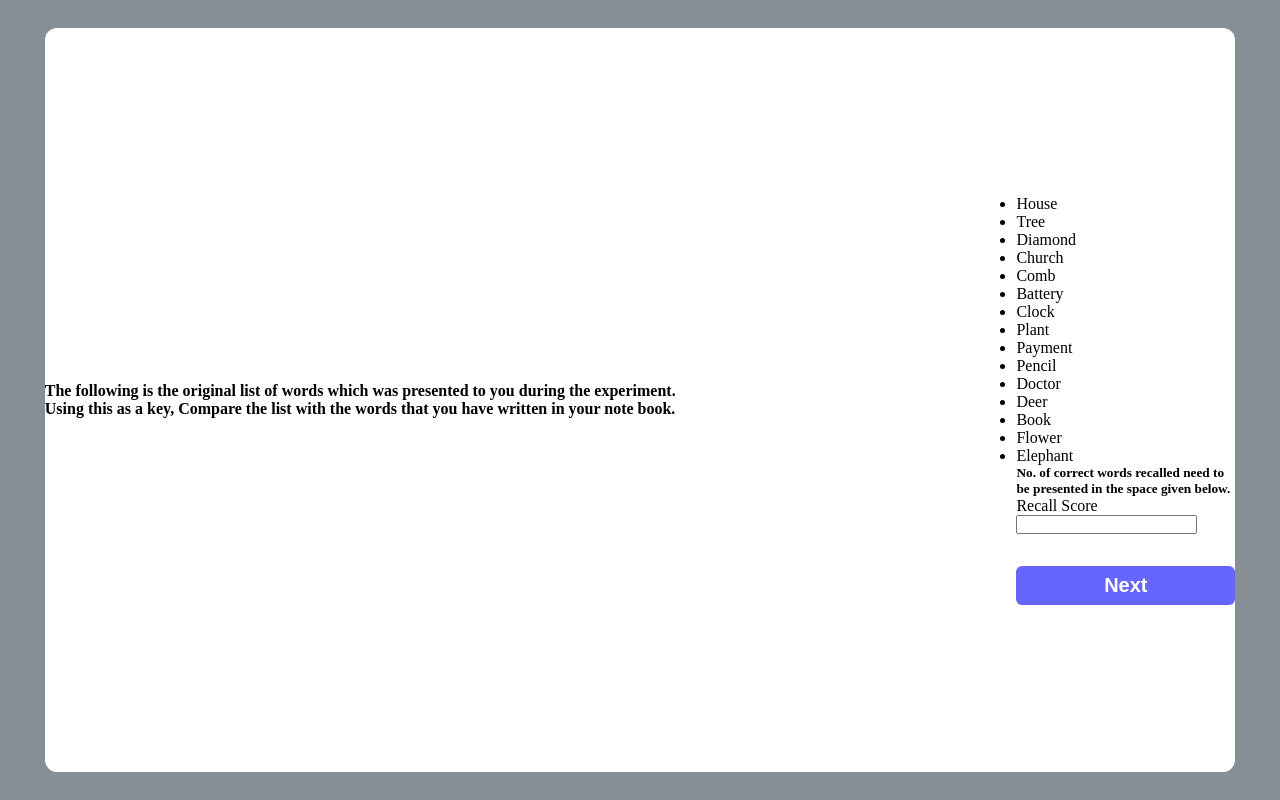
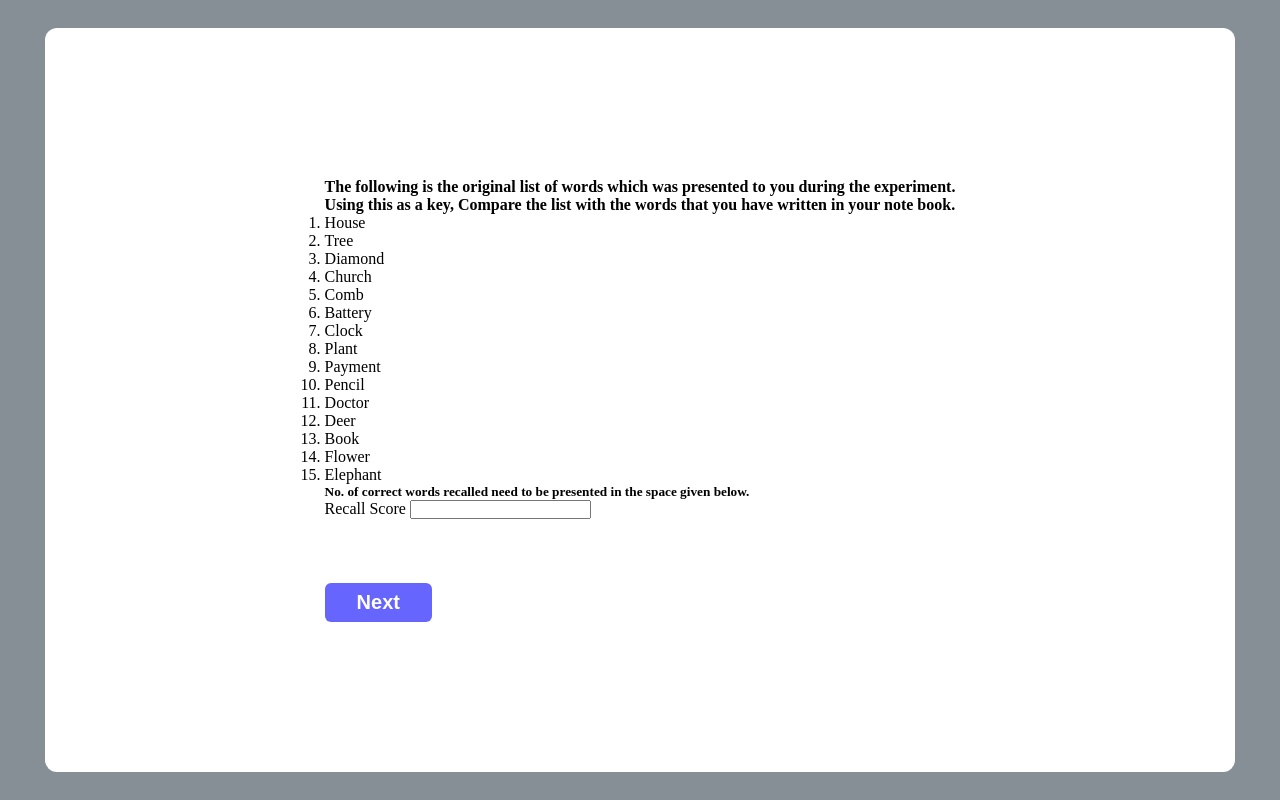
Before and after one commit to phanee123/recallandrecognition, a React (Vite) app: page /evaluate in a window 1280 px wide. Built offline with nearby package versions, Linux system fonts and the light colour scheme.

Commit message:
added telugu instructions

```diff
--- a/src/App.css
+++ b/src/App.css
@@ -6,20 +6,29 @@
   display: flex;
   justify-content: center;
   align-items: center;
+  gap: 18px;
+}
+
+.heading {
+  text-align: center;
+  gap: 32px;
 }
 
 .evaluateWrapper {
-  display: flex;
-  gap: 20rem;
+  gap: 32px;
   justify-content: center;
   align-items: center;
 }
 
 .inputWrapper {
   display: flex;
-  gap: 2rem;
+  gap: 4rem;
   flex-direction: column;
   justify-content: center;
+}
+
+.wordWrapper {
+  gap: 18px;
 }
 
 .button {
@@ -33,6 +42,7 @@
   cursor: pointer;
   font-size: 20px;
   font-weight: 600;
+  max-width: min-content;
 }
 
 @media (max-width: 768px) {
--- a/src/constants/InstructionSteps.js
+++ b/src/constants/InstructionSteps.js
@@ -12,7 +12,7 @@ const INSTRUCTION_STEPS_TEST1 = [
             The most common methods are recall & recognition.
             </p>
             <p>
-            Recall involves the verbal reproduction or repetition of learnt material. In free recall, chunks, or pieces of
+            Recall involves the verbal reproduction or recollection of learnt material without errors. In free recall, chunks, or pieces of
             learnt material may be recalled freely without following any specific order. Some may reproduce the answer
             instantly, i.e., without following a specific order.
             </p>
@@ -59,9 +59,11 @@ const INSTRUCTION_STEPS_TEST1 = [
   {
     stepIndex: 4,
     content: `
-            <h2>Instructions</h2>
+            <h4><u>Now we will begin the experiment!</u></h4>
+            <h5><u>ఇప్పుడు  ప్రయోగం ప్రారంభమవుతుంది!</u></h5>
+            <h2><u>Instructions</u></h2>
             <p>
-            You will see a list of words presented on the screen, read carefully and try to remember as many words as possible.
+            You will see a list of words presented on the screen, read carefully and try to remember as many words as possible with in the given time / మీ స్క్రీన్‌పై కొన్ని పదాల జాబితాను చూస్తారు. మీకు ఇచ్చిన కొంత సమయంలో ఆ పదాల జాబితాను జాగ్రత్తగా చదివి, సాధ్యమైనన్ని ఎక్కువ పదాలను గుర్తుంచుకోవడానికి ప్రయత్నించండి.
             </p>
             `,
     buttonLabel1: "Previous",
@@ -70,8 +72,8 @@ const INSTRUCTION_STEPS_TEST1 = [
   },
   {
     stepIndex: 5,
-    content: `<p>After clicking on the End instructions button below, you will find <b>Ready</b> word as a signal to proceed
-     to begin the experiment.</p>`,
+    content: `<p>After clicking on the <b>End instructions</b> button below, you will find <b>Ready</b> word as a signal to proceed
+     to begin the experiment / <b>End Instructions</b> బటన్‌పై క్లిక్ చేసిన తర్వాత, ఈ ప్రయోగాన్ని ప్రారంభించడానికి <b>Ready</b> అనే పదం సంకేతంగా కనిపిస్తుంది.</p>`,
     buttonLabel1: "Previous",
     buttonLabel2: "End Instructions",
   },
@@ -80,21 +82,20 @@ const INSTRUCTION_STEPS_TEST1 = [
 const INSTRUCTION_STEPS_TEST2 = [
   {
     stepIndex: 1,
-    content: `<h3>
+    content: `<p>
     Please take your record note book and write down the words you have seen
-    on the screen. Try to write as many words as possible.
-    </h3>`,
+    on the screen. Try to write as many words as possible / దయచేసి మీ నోట్‌బుక్ తీసుకొని మీరు ముందుగా స్క్రీన్‌పై చూసిన వీలైనన్ని ఎక్కువ పదాలు రాయడానికి ప్రయత్నించండి.
+    </p>`,
     buttonLabel2: "Next",
   },
   {
     stepIndex: 2,
     content: `<p>
-    After clicking on the End instructions button below,the word <b>Ready</b> will appear on screen.
+    After clicking on the End instructions button below,the word <b>Ready</b> will appear on screen / <b>End Instruction</b> బటన్‌పై క్లిక్ చేసిన తర్వాత, <b>Ready</b> అనే పదం స్క్రీన్‌పై కనిపిస్తుంది.
     </p>
-    <h4>From the words displayed,carefully identify the words which you have seen previously and respond by clicking on those words</h4>
-
+    <p>From the words displayed,carefully identify the words which you have seen previously and respond by clicking on those words / మీకు స్క్రీన్ పై కనిపించే పదాలలో మీరు ముందుగా చూసిన పదాలను గుర్తించి వాటిపై క్లిక్ చేయండి.</p>
     <p>
-    *Please click your responses as fast as possible.
+    *Please click your responses as fast as possible / దయచేసి వీలైనంత త్వరగా మరియు సరిగ్గా స్పందించండి.
     </p>`,
     buttonLabel1: "Previous",
     buttonLabel2: "End Instructions",
--- a/src/page/Evaluate.jsx
+++ b/src/page/Evaluate.jsx
@@ -14,17 +14,20 @@ const Evaluate = () => {
 
   return (
     <div className="evaluateWrapper">
+      <h4 className="heading">
+        The following is the original list of words which was presented to you
+        during the experiment.
+      </h4>
       <h4>
-        The following is the original list of words which was presented to you
-        during the experiment. Using this as a key, Compare the list with the
-        words that you have written in your note book.
+        Using this as a key, Compare the list with the words that you have
+        written in your note book.
       </h4>
-      <div>
-        <ul>
+      <div className="wordWrapper">
+        <ol>
           {TEST1_WORDS.map((word) => (
             <li key={word}>{word}</li>
           ))}
-        </ul>
+        </ol>
         <div className="inputWrapper">
           <label htmlFor="test1UserScore">
             <h5>
--- a/src/page/LastPage.jsx
+++ b/src/page/LastPage.jsx
@@ -36,11 +36,6 @@ const heading = {
 const LastPage = () => {
   return (
     <div style={heading.heading}>
-      <h4>
-        You will have to present your results as per the table given and discuss
-        the results. conclusions and practical application should also be
-        written in your record book as per the format given below.
-      </h4>
       <div style={lastPageStyles.container}>
         <p>
           Table-1:Showing results for number of words recalled and recognized by
@@ -70,7 +65,8 @@ const LastPage = () => {
         <div style={lastPageStyles.bottomArea}>
           <h4>Discussion:</h4>
           <p style={heading.underline}>
-            Discuss weather recall or recognition is better.
+            Discuss weather recall is better that recognition or vice-versa for
+            words.
           </p>
           <h4>Conclusion:</h4>
           <p style={heading.underline}>
--- a/src/page/intervention/index.jsx
+++ b/src/page/intervention/index.jsx
@@ -29,11 +29,8 @@ const Intervention = () => {
   }, []);
   return (
     <div className={styles.container}>
-      <h2>Find the difference of below numbers</h2>
-      <h3>
-        Please calculate the results as quickly, accurately and as many as
-        possible
-      </h3>
+      <h2>Find the answers for the maths problems given below</h2>
+      <h3>Please solve them as quickly as possible</h3>
       <div className={styles.questions}>
         {results.map((eachPair, _index) => (
           <h2 className={styles.sum} key={_index}>
```
